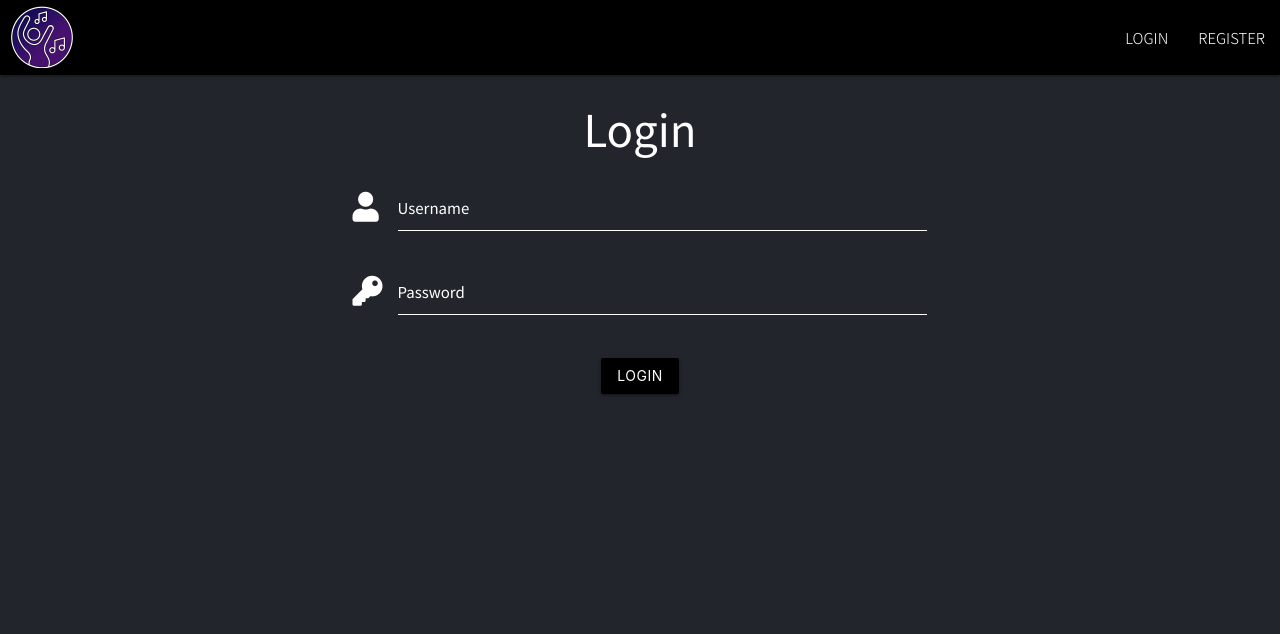
After one commit to evendoom/jammers, a Flask app: page /login in a window 1280 px wide. The commit adds this page. Shown: the top 634 px of the page. Run offline with Flask 2, Linux system fonts and the light colour scheme; some libraries are stand-ins or nearby versions.

Commit message:
feat: Create Login section

```diff
--- a/app.py
+++ b/app.py
@@ -24,3 +24,8 @@ def main():
 @app.route('/register')
 def register():
     return render_template('register.html')
+
+
+@app.route('/login')
+def login():
+    return render_template('login.html')
--- a/static/css/styles.css
+++ b/static/css/styles.css
@@ -175,6 +175,46 @@ footer a:hover {
     margin-top: 0;
 }
 
+/* LOGIN FORM */
+
+.login-form .input-field > label {
+    color: #ffffff;
+}
+
+.login-form .input-field .prefix.active {
+    color: #7E7E7E;
+}
+
+.login-form input[type="text"]:not(.browser-default):focus:not([readonly]),
+.login-form input[type="password"]:not(.browser-default):focus:not([readonly]) {
+    border-bottom: 1px solid #7E7E7E;
+    box-shadow: 0 1px 0 0 #7E7E7E;
+}
+
+.login-form input[type="text"]:not(.browser-default):focus:not([readonly]) + label,
+.login-form input[type="password"]:not(.browser-default):focus:not([readonly]) + label {
+    color: #7E7E7E;
+}
+
+.login-form input[type="text"], .login-form input[type="password"] {
+    color: #ffffff;
+    border-bottom: 1px solid #ffffff;
+}
+
+.login-form input.valid[type="text"]:not(.browser-default),
+.login-form input.valid[type="password"]:not(.browser-default) {
+    border-bottom: 1px solid #ffffff;
+    box-shadow: 0 1px 0 0 #ffffff;
+}
+
+.login-form .btn {
+    background-color: black;
+}
+
+.login-form .btn:hover {
+    background-color: #47126F;
+}
+
 /* MEDIA QUERIES */
 @media screen and (min-width: 768px) {
     nav .fa-music {
--- a/templates/base.html
+++ b/templates/base.html
@@ -20,7 +20,7 @@
     <header>
 
         <ul id="dropdown1" class="dropdown-content">
-            <li><a href="#!">Login</a></li>
+            <li><a href="{{ url_for('login') }}">Login</a></li>
             <li><a href="{{ url_for('register') }}">Register</a></li>
         </ul>
 
@@ -30,7 +30,7 @@
 
                 <!-- Laptop / Desktop Navigation -->
                 <ul class="right hide-on-med-and-down">
-                    <li><a href="#" class="desktop-links">Login</a></li>
+                    <li><a href="{{ url_for('login') }}" class="desktop-links">Login</a></li>
                     <li><a href="{{ url_for('register') }}">Register</a></li>
                 </ul>
 
--- /dev/null
+++ b/templates/login.html
@@ -0,0 +1,28 @@
+{% extends 'base.html' %}
+{% block content %}
+
+<h3 class="center-align">Login</h3>
+
+<div class="row">
+    <form class="col s12 l8 offset-l2 login-form">
+        <div class="row">
+            <div class="input-field col s12">
+                <i class="fas fa-user prefix"></i>
+                <input id="username" name="username" type="text" class="validate">
+                <label for="username">Username</label>
+            </div>
+            <div class="input-field col s12">
+                <i class="fas fa-key prefix"></i>
+                <input id="password" name="password" type="password" class="validate">
+                <label for="password">Password</label>
+            </div>
+        </div>
+        <div class="col s12 center-align">
+            <button type="submit" class="btn">
+                Login
+            </button>
+        </div>
+    </form>
+</div>
+
+{% endblock %}
```
